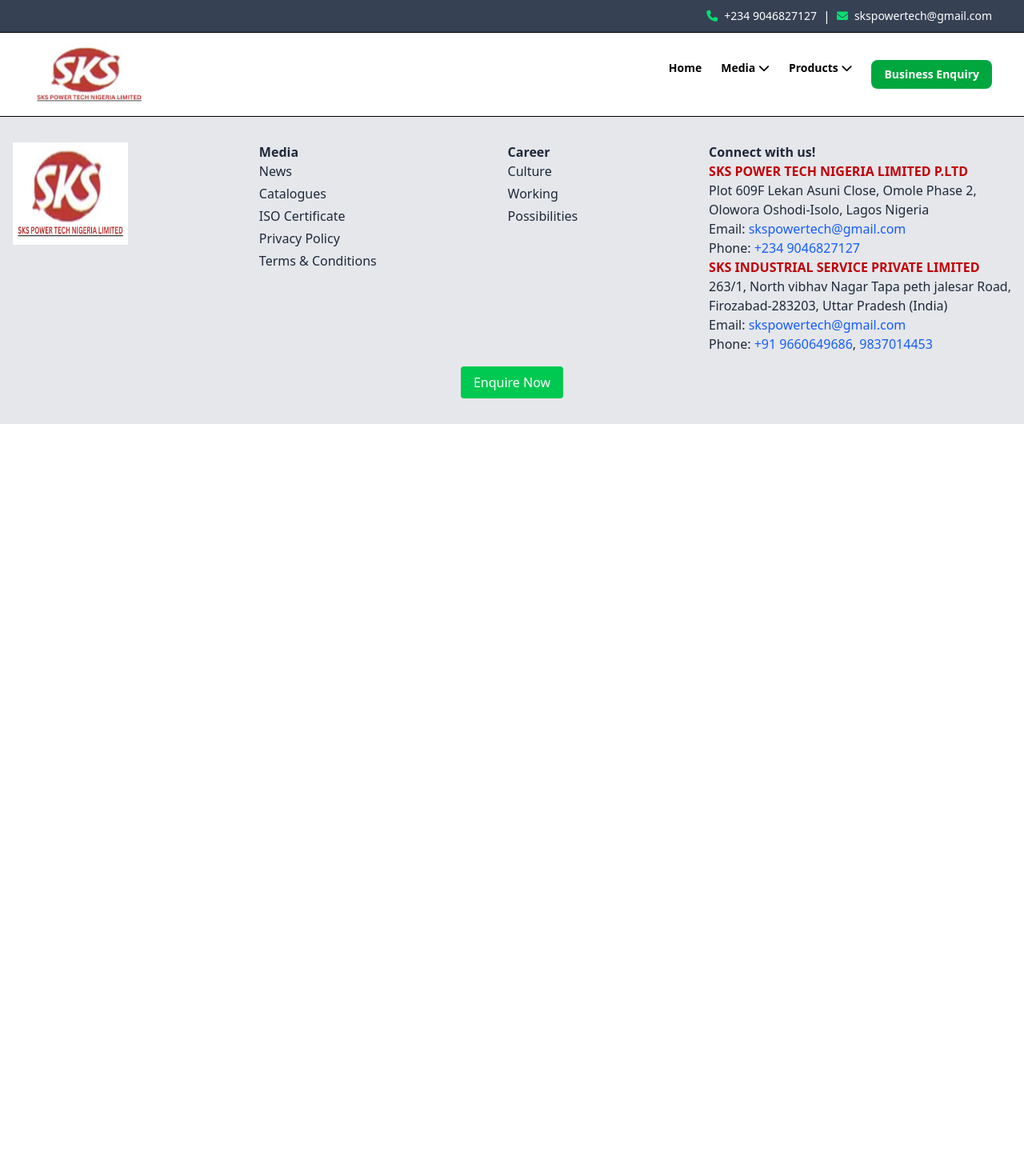
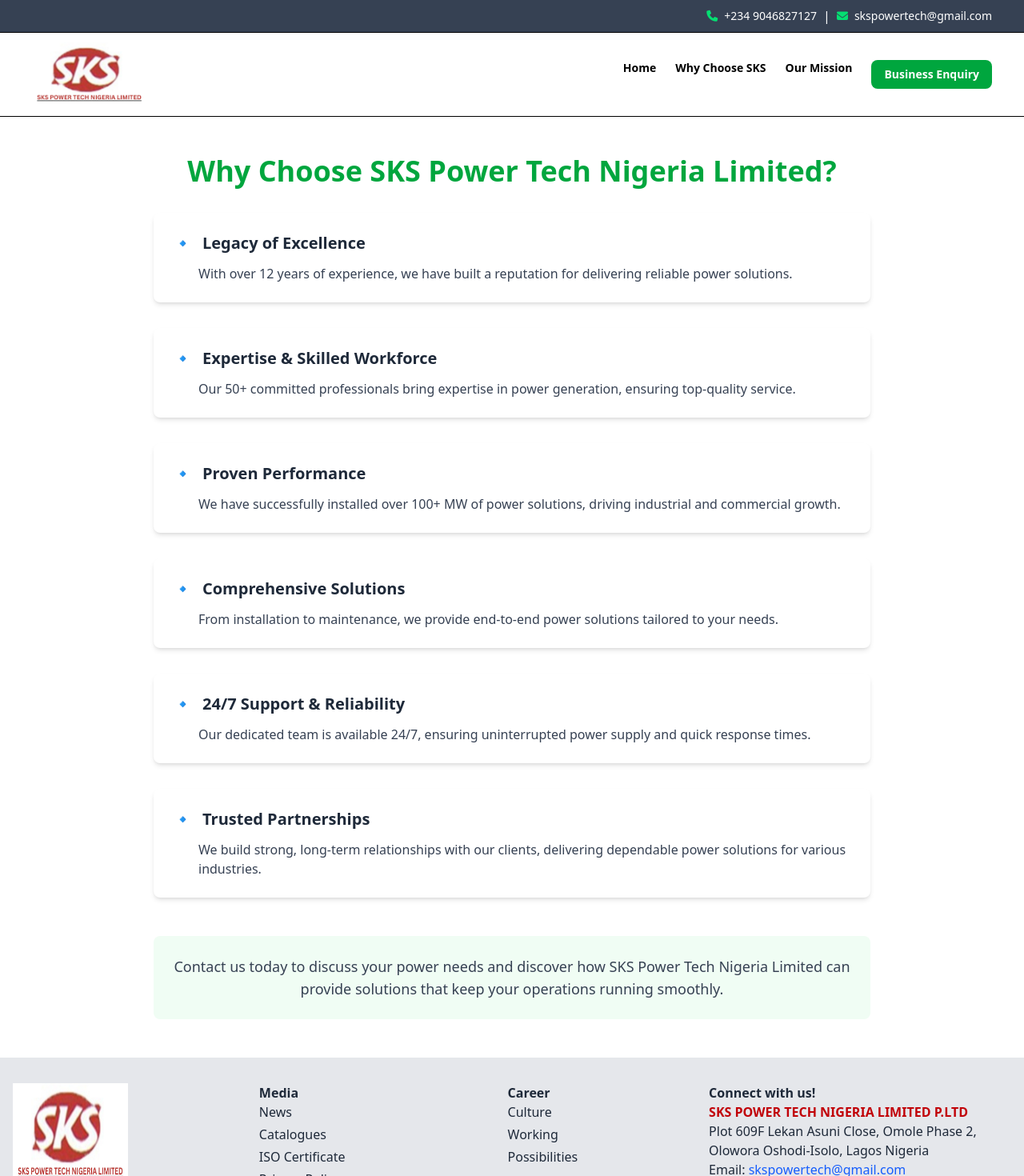
Before and after one commit to shiva8081/sks-industry, a React (Vite) app: page /why-choose-sks in a window 1280 px wide. Shown: the top 1470 px of the page at 80% size. Before the commit the page ends 800 px from the top, so only its background shows below. Built offline with nearby package versions, Linux system fonts and the light colour scheme.

Commit message:
add our mission

```diff
--- a/src/App.tsx
+++ b/src/App.tsx
@@ -1,10 +1,10 @@
-import "./App.css";
+import { Routes, Route } from "react-router-dom";
 import Navbar from "./components/Navbar";
+import Footer from "./components/Footer";
 import Images from "./components/Images";
-
-import Footer from "./components/Footer";
-import { Routes, Route } from "react-router-dom";
 import Enquiry from "./components/Enquiry";
+import OurMission from "./components/OurMission";
+import WhyChooseSKS from "./components/WhyChooseSKS";
 
 function App() {
   return (
@@ -12,6 +12,8 @@
       <Navbar />
       <Routes>
         <Route path="/" element={<Images />} />
+        <Route path="/our-mission" element={<OurMission />} />
+        <Route path="/why-choose-sks" element={<WhyChooseSKS />} />
         <Route path="/enquiry" element={<Enquiry />} />
       </Routes>
       <Footer />
--- a/src/components/About.tsx
+++ b/src/components/About.tsx
@@ -20,84 +20,6 @@
             efficient.
             {isExpanded ? (
               <>
-                <h3 className="font-semibold text-lg mt-6 mb-4 text-[#941100]">
-                  Why Choose SKS Power Tech Nigeria Limited?
-                </h3>
-                <div className="space-y-4">
-                  <div className="flex gap-3">
-                    <span className="text-blue-500 flex-shrink-0">🔹</span>
-                    <div>
-                      <span className="font-medium">Legacy of Excellence</span>
-                      <p className="text-gray-700">
-                        With over 12 years of experience, we have built a
-                        reputation for delivering reliable power solutions.
-                      </p>
-                    </div>
-                  </div>
-
-                  <div className="flex gap-3">
-                    <span className="text-blue-500 flex-shrink-0">🔹</span>
-                    <div>
-                      <span className="font-medium">
-                        Expertise & Skilled Workforce
-                      </span>
-                      <p className="text-gray-700">
-                        Our 50+ committed professionals bring expertise in power
-                        generation, ensuring top-quality service.
-                      </p>
-                    </div>
-                  </div>
-
-                  <div className="flex gap-3">
-                    <span className="text-blue-500 flex-shrink-0">🔹</span>
-                    <div>
-                      <span className="font-medium">Proven Performance</span>
-                      <p className="text-gray-700">
-                        We have successfully installed over 100+ MW of power
-                        solutions, driving industrial and commercial growth.
-                      </p>
-                    </div>
-                  </div>
-
-                  <div className="flex gap-3">
-                    <span className="text-blue-500 flex-shrink-0">🔹</span>
-                    <div>
-                      <span className="font-medium">
-                        Comprehensive Solutions
-                      </span>
-                      <p className="text-gray-700">
-                        From installation to maintenance, we provide end-to-end
-                        power solutions tailored to your needs.
-                      </p>
-                    </div>
-                  </div>
-
-                  <div className="flex gap-3">
-                    <span className="text-blue-500 flex-shrink-0">🔹</span>
-                    <div>
-                      <span className="font-medium">
-                        24/7 Support & Reliability
-                      </span>
-                      <p className="text-gray-700">
-                        Our dedicated team is available 24/7, ensuring
-                        uninterrupted power supply and quick response times.
-                      </p>
-                    </div>
-                  </div>
-
-                  <div className="flex gap-3">
-                    <span className="text-blue-500 flex-shrink-0">🔹</span>
-                    <div>
-                      <span className="font-medium">Trusted Partnerships</span>
-                      <p className="text-gray-700">
-                        We build strong, long-term relationships with our
-                        clients, delivering dependable power solutions for
-                        various industries.
-                      </p>
-                    </div>
-                  </div>
-                </div>
-
                 <h3 className="font-semibold text-lg mt-4 mb-2">
                   Industries We Serve
                 </h3>
--- a/src/components/Navbar.tsx
+++ b/src/components/Navbar.tsx
@@ -54,12 +54,13 @@
           <Link to="/" className="hover:text-green-600">
             Home
           </Link>
-          <span className="cursor-pointer">
-            Media <i className="fa-solid fa-chevron-down"></i>
-          </span>
-          <span className="cursor-pointer">
-            Products <i className="fa-solid fa-chevron-down"></i>
-          </span>
+          <Link to="/why-choose-sks" className="hover:text-green-600">
+            Why Choose SKS
+          </Link>
+          <Link to="/our-mission" className="hover:text-green-600">
+            Our Mission
+          </Link>
+
           <Link
             to="/enquiry"
             className="bg-green-600 hover:bg-green-700 text-white px-4 py-2 rounded-lg"
@@ -75,8 +76,12 @@
           <Link to="/" onClick={() => setIsOpen(false)}>
             Home
           </Link>
-          <span className="cursor-pointer">Media</span>
-          <span className="cursor-pointer">Products</span>
+          <Link to="/why-choose-sks" onClick={() => setIsOpen(false)}>
+            Why Choose SKS
+          </Link>
+          <Link to="/our-mission" onClick={() => setIsOpen(false)}>
+            Our Mission
+          </Link>
           <Link
             to="/enquiry"
             className="bg-green-600 hover:bg-green-700 text-white px-4 py-2 rounded-lg"
--- /dev/null
+++ b/src/components/OurMission.tsx
@@ -0,0 +1,60 @@
+import React from "react";
+
+const OurMission = () => {
+  return (
+    <div className="container mx-auto px-4 py-12 max-w-4xl">
+      <h1 className="text-4xl font-bold text-center text-green-600 mb-8">
+        Powering a Sustainable Future with Excellence
+      </h1>
+
+      <div className="space-y-8">
+        <section>
+          <h2 className="text-3xl font-semibold text-gray-800 mb-6">
+            Our Vision
+          </h2>
+          <p className="text-lg text-gray-700 leading-relaxed mb-6">
+            At SKS Power Tech Nigeria Limited, we aspire to be a global leader
+            in integrated power generation, recognized for our commitment to
+            innovation, reliability, and sustainability.
+          </p>
+        </section>
+
+        <section>
+          <h2 className="text-3xl font-semibold text-gray-800 mb-6">
+            We Strive To:
+          </h2>
+          <ul className="space-y-4">
+            <li className="flex items-start gap-3">
+              <span className="text-green-500 text-xl">✓</span>
+              <p className="text-lg text-gray-700">
+                Lead the industry in gas gensets and power generator
+                manufacturing
+              </p>
+            </li>
+            <li className="flex items-start gap-3">
+              <span className="text-green-500 text-xl">✓</span>
+              <p className="text-lg text-gray-700">
+                Deliver unmatched value through cutting-edge and eco-friendly
+                energy solutions
+              </p>
+            </li>
+            <li className="flex items-start gap-3">
+              <span className="text-green-500 text-xl">✓</span>
+              <p className="text-lg text-gray-700">
+                Drive sustainability-focused innovation to shape the future of
+                power generation
+              </p>
+            </li>
+          </ul>
+        </section>
+
+        <p className="text-lg text-gray-700 leading-relaxed italic border-l-4 border-green-500 pl-4">
+          With a forward-thinking approach, we aim to redefine the energy
+          landscape by developing environmentally responsible technologies.
+        </p>
+      </div>
+    </div>
+  );
+};
+
+export default OurMission;
--- /dev/null
+++ b/src/components/WhyChooseSKS.tsx
@@ -0,0 +1,91 @@
+import React from "react";
+
+const WhyChooseSKS = () => {
+  return (
+    <div className="min-h-screen py-12 px-4 bg-white">
+      <div className="max-w-4xl mx-auto">
+        <h1 className="text-4xl font-bold text-green-600 text-center mb-8">
+          Why Choose SKS Power Tech Nigeria Limited?
+        </h1>
+
+        <div className="grid gap-6 md:gap-8">
+          <div className="bg-white rounded-lg p-6 shadow-md hover:shadow-lg transition-shadow">
+            <h2 className="flex items-center text-xl font-semibold text-gray-800 mb-3">
+              <span className="text-blue-500 mr-3">🔹</span>
+              Legacy of Excellence
+            </h2>
+            <p className="text-gray-700 ml-8">
+              With over 12 years of experience, we have built a reputation for
+              delivering reliable power solutions.
+            </p>
+          </div>
+
+          <div className="bg-white rounded-lg p-6 shadow-md hover:shadow-lg transition-shadow">
+            <h2 className="flex items-center text-xl font-semibold text-gray-800 mb-3">
+              <span className="text-blue-500 mr-3">🔹</span>
+              Expertise & Skilled Workforce
+            </h2>
+            <p className="text-gray-700 ml-8">
+              Our 50+ committed professionals bring expertise in power
+              generation, ensuring top-quality service.
+            </p>
+          </div>
+
+          <div className="bg-white rounded-lg p-6 shadow-md hover:shadow-lg transition-shadow">
+            <h2 className="flex items-center text-xl font-semibold text-gray-800 mb-3">
+              <span className="text-blue-500 mr-3">🔹</span>
+              Proven Performance
+            </h2>
+            <p className="text-gray-700 ml-8">
+              We have successfully installed over 100+ MW of power solutions,
+              driving industrial and commercial growth.
+            </p>
+          </div>
+
+          <div className="bg-white rounded-lg p-6 shadow-md hover:shadow-lg transition-shadow">
+            <h2 className="flex items-center text-xl font-semibold text-gray-800 mb-3">
+              <span className="text-blue-500 mr-3">🔹</span>
+              Comprehensive Solutions
+            </h2>
+            <p className="text-gray-700 ml-8">
+              From installation to maintenance, we provide end-to-end power
+              solutions tailored to your needs.
+            </p>
+          </div>
+
+          <div className="bg-white rounded-lg p-6 shadow-md hover:shadow-lg transition-shadow">
+            <h2 className="flex items-center text-xl font-semibold text-gray-800 mb-3">
+              <span className="text-blue-500 mr-3">🔹</span>
+              24/7 Support & Reliability
+            </h2>
+            <p className="text-gray-700 ml-8">
+              Our dedicated team is available 24/7, ensuring uninterrupted power
+              supply and quick response times.
+            </p>
+          </div>
+
+          <div className="bg-white rounded-lg p-6 shadow-md hover:shadow-lg transition-shadow">
+            <h2 className="flex items-center text-xl font-semibold text-gray-800 mb-3">
+              <span className="text-blue-500 mr-3">🔹</span>
+              Trusted Partnerships
+            </h2>
+            <p className="text-gray-700 ml-8">
+              We build strong, long-term relationships with our clients,
+              delivering dependable power solutions for various industries.
+            </p>
+          </div>
+        </div>
+
+        <div className="mt-12 text-center bg-green-50 p-6 rounded-lg">
+          <p className="text-lg text-gray-700">
+            Contact us today to discuss your power needs and discover how SKS
+            Power Tech Nigeria Limited can provide solutions that keep your
+            operations running smoothly.
+          </p>
+        </div>
+      </div>
+    </div>
+  );
+};
+
+export default WhyChooseSKS;
```
